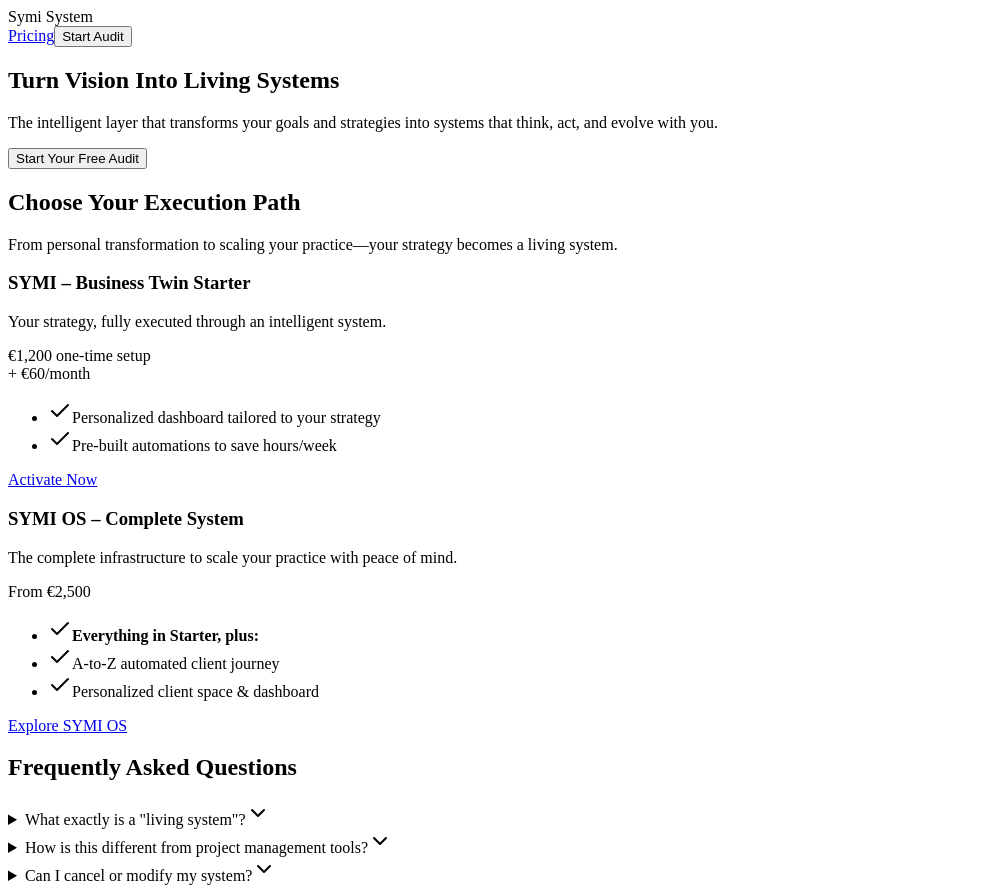
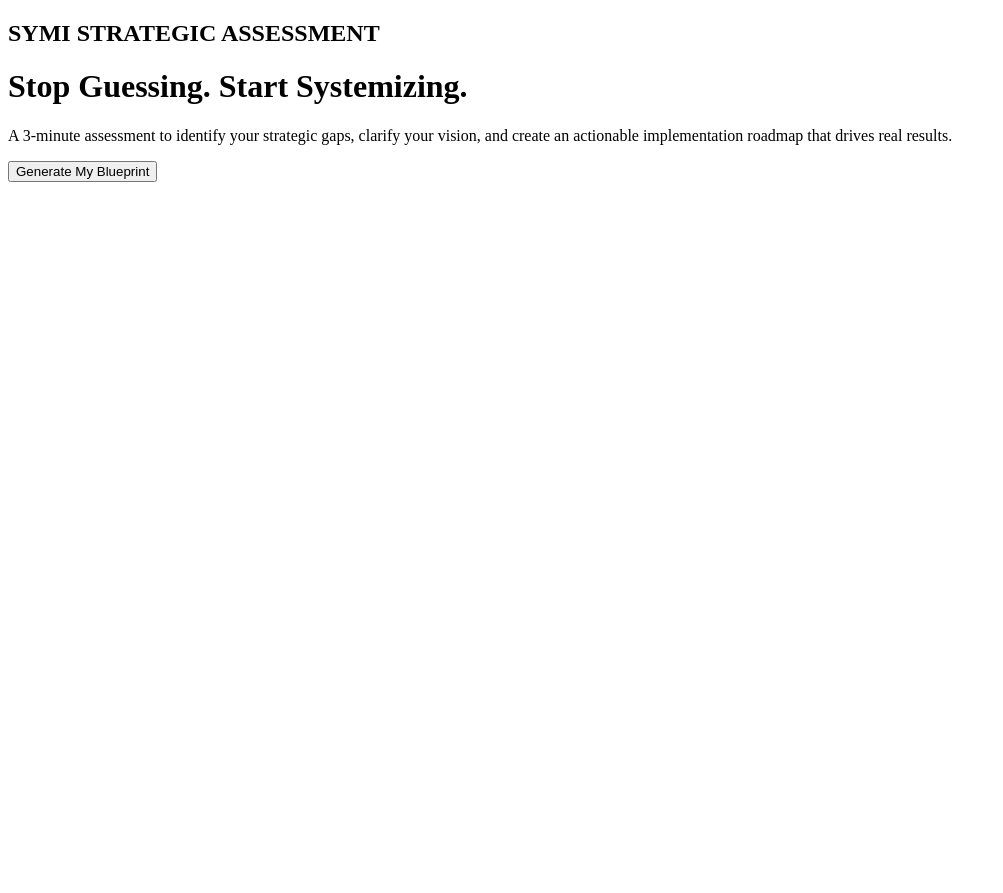
Before and after one commit to echofield/symi-final-project, a Next.js app: page / in a window 1280 px wide. Shown: the whole page, without its empty margins (0-1003 px from the left). After the commit the page ends 800 px from the top, so only its background shows below. Built offline with nearby package versions, Linux system fonts and the light colour scheme.

Commit message:
Update page.js

```diff
--- a/src/app/page.js
+++ b/src/app/page.js
@@ -1,35 +1,23 @@
 'use client';
 
-import React, { useState, useEffect } from 'react';
+import React, { useState } from 'react';
 import dynamic from 'next/dynamic';
-import { Check, ChevronDown } from 'lucide-react';
+import { Check } from 'lucide-react';
 
-// --- Composants de la Page d'Accueil ---
-
-const Header = ({ onStartAudit }) => (
-    <header className="p-6 w-full">
-        <div className="container mx-auto flex justify-between items-center">
-            <span className="font-mono text-sm font-semibold">Symi System</span>
-            <div className="flex items-center space-x-4">
-                <a href="#pricing" className="btn hidden md:inline-flex">Pricing</a>
-                <button onClick={onStartAudit} className="btn btn-primary">Start Audit</button>
-            </div>
-        </div>
-    </header>
+// --- NOUVELLE SECTION D'ACCUEIL ---
+const LandingSection = ({ onStartAudit }) => (
+    <div className="w-full max-w-2xl text-center">
+        <h2 className="text-sm font-bold tracking-widest text-purple-600 uppercase">SYMI STRATEGIC ASSESSMENT</h2>
+        <h1 className="mt-4 text-4xl md:text-5xl font-bold text-gray-900">Stop Guessing. Start Systemizing.</h1>
+        <p className="mt-6 text-lg text-gray-600 max-w-xl mx-auto">A 3-minute assessment to identify your strategic gaps, clarify your vision, and create an actionable implementation roadmap that drives real results.</p>
+        <button onClick={onStartAudit} className="btn btn-primary mt-8 text-lg px-10 py-4">
+            Generate My Blueprint
+        </button>
+    </div>
 );
 
-const HeroSection = ({ onStartAudit }) => (
-    <section className="w-full text-center py-20">
-        <div className="max-w-4xl mx-auto">
-            <h1 className="text-4xl md:text-5xl lg:text-6xl font-bold tracking-tighter text-gray-800">Turn Vision Into Living Systems</h1>
-            <p className="max-w-2xl mx-auto mt-6 text-lg md:text-xl text-gray-600">The intelligent layer that transforms your goals and strategies into systems that think, act, and evolve with you.</p>
-            <div className="mt-8">
-                <button onClick={onStartAudit} className="btn btn-primary text-lg px-8 py-4">Start Your Free Audit</button>
-            </div>
-        </div>
-    </section>
-);
 
+// --- SECTION PRIX (MAINTENANT UN COMPOSANT SÉPARÉ) ---
 const PricingSection = () => (
     <section id="pricing" className="w-full py-20">
         <div className="text-center mb-12 max-w-3xl mx-auto">
@@ -70,52 +58,23 @@ const PricingSection = () => (
     </section>
 );
 
-const FaqSection = () => {
-    const faqItems = [
-        { q: "What exactly is a \"living system\"?", a: "Unlike static documents or to-do lists, SYMI creates intelligent systems that adapt, remind, optimize, and evolve based on your progress and changing needs." },
-        { q: "How is this different from project management tools?", a: "Project management tracks tasks. SYMI creates intelligence—systems that understand your objectives, anticipate needs, and optimize execution automatically." },
-        { q: "Can I cancel or modify my system?", a: "Yes. Monthly hosting can be paused anytime, and systems can be modified as your needs evolve. We build for growth, not lock-in." },
-    ];
-    return (
-        <section id="faq" className="w-full py-20">
-            <div className="text-center mb-12 max-w-3xl mx-auto">
-                <h2 className="text-3xl font-bold mb-4">Frequently Asked Questions</h2>
-            </div>
-            <div className="max-w-3xl mx-auto space-y-4">
-                {faqItems.map((item, index) => (
-                    <details key={index} className="faq-item bg-white/50 rounded-2xl border border-white/30" style={{ backdropFilter: 'blur(20px)' }}>
-                        <summary>
-                            <span>{item.q}</span>
-                            <ChevronDown className="faq-icon w-5 h-5" />
-                        </summary>
-                        <div className="faq-content">{item.a}</div>
-                    </details>
-                ))}
-            </div>
-        </section>
-    );
-};
-
-
-// --- Composant Principal de la Page ---
+// --- COMPOSANT PRINCIPAL DE L'APPLICATION ---
 const Dashboard = dynamic(() => import('../components/Dashboard'), {
     ssr: false,
     loading: () => <div className="flex items-center justify-center h-screen w-full"><p className="text-lg text-gray-600">Loading Dashboard...</p></div>
 });
 
 export default function HomePage() {
-    const [appState, setAppState] = useState('landing'); // landing, audit, scanning, report
+    const [appState, setAppState] = useState('landing'); // landing, audit, scanning, report, pricing
     const [currentQuestion, setCurrentQuestion] = useState(0);
     const [answers, setAnswers] = useState({});
     const [blueprintData, setBlueprintData] = useState(null);
 
     const questions = [
         { id: 'main_goal', question: 'Before we begin — what transformation do you want to create for your clients?', type: 'textarea', placeholder: 'Describe the outcome you help people achieve...' },
-        { id: 'business_model', question: 'How do you currently work with clients? (Select all that apply)', type: 'checkbox', options: [ 'One-on-one sessions (trading time for money)', 'Group programs (manual but scalable)', 'Digital products (automated but low-touch)', 'Mix of services and systems', 'Building toward automated client systems' ] },
-        { id: 'scaling_challenge', question: 'What\'s your biggest challenge in scaling your expertise?', type: 'radio', options: [ 'Limited by hours in the day', 'Clients don\'t follow through between sessions', 'Hard to track client progress and results', 'Manual work that could be automated', 'Want to productize but don\'t know how' ] },
-        { id: 'client_success_metric', question: 'How do you currently measure client success?', type: 'radio', options: [ 'Client feedback and testimonials', 'Completion of action items between sessions', 'Achievement of specific measurable outcomes', 'Client retention and referrals', 'Hard to measure - mostly intuitive' ] },
-        { id: 'automation_vision', question: 'If you could automate one thing in your practice, what would it be?', type: 'textarea', placeholder: 'Be specific about what takes most of your time...' },
-        { id: 'email', question: 'Where should we send your personalized Expert OS blueprint?', type: 'email', placeholder: 'Your primary email...' }
+        { id: 'business_model', question: 'How do you currently work with clients? (Select all that apply)', type: 'checkbox', options: [ 'One-on-one sessions', 'Group programs', 'Digital products', 'Mix of services and systems' ] },
+        { id: 'scaling_challenge', question: 'What\'s your biggest challenge in scaling your expertise?', type: 'radio', options: [ 'Limited by hours in the day', 'Clients don\'t follow through', 'Hard to track client progress', 'Manual work to automate' ] },
+        { id: 'email', question: 'Finally, where should we send your personalized blueprint?', type: 'email', placeholder: 'Your primary email...' }
     ];
 
     const handleAnswer = (questionId, value) => {
@@ -167,21 +126,16 @@ export default function HomePage() {
         }
     };
 
-    const handleKeyDown = (e) => {
-        if (e.key === 'Enter' && (questions[currentQuestion].type === 'textarea' || questions[currentQuestion].type === 'email')) {
-            e.preventDefault();
-            handleNext();
-        }
-    };
-
     const renderAudit = () => (
-        <div className="w-full max-w-2xl bg-white/50 p-8 rounded-2xl shadow-lg border border-white/30" style={{ backdropFilter: 'blur(20px)' }}>
-            <h2 className="text-2xl font-bold mb-2 text-gray-800">{questions[currentQuestion].question}</h2>
+        <div className="w-full max-w-2xl">
+            <div className="text-center mb-12">
+                 <h2 className="text-2xl font-bold mb-2 text-gray-800">{questions[currentQuestion].question}</h2>
+            </div>
             <div className="mt-6">
-                {questions[currentQuestion].type === 'textarea' && <textarea rows="4" className="form-input" onKeyDown={handleKeyDown} placeholder={questions[currentQuestion].placeholder} onChange={e => handleAnswer(questions[currentQuestion].id, e.target.value)} value={answers[questions[currentQuestion].id] || ''} />}
-                {questions[currentQuestion].type === 'email' && <input type="email" className="form-input" onKeyDown={handleKeyDown} placeholder={questions[currentQuestion].placeholder} onChange={e => handleAnswer(questions[currentQuestion].id, e.target.value)} value={answers[questions[currentQuestion].id] || ''} />}
+                {questions[currentQuestion].type === 'textarea' && <textarea rows="4" className="form-input" placeholder={questions[currentQuestion].placeholder} onChange={e => handleAnswer(questions[currentQuestion].id, e.target.value)} value={answers[questions[currentQuestion].id] || ''} />}
+                {questions[currentQuestion].type === 'email' && <input type="email" className="form-input" placeholder={questions[currentQuestion].placeholder} onChange={e => handleAnswer(questions[currentQuestion].id, e.target.value)} value={answers[questions[currentQuestion].id] || ''} />}
                 {(questions[currentQuestion].type === 'radio' || questions[currentQuestion].type === 'checkbox') && (
-                    <div className="space-y-3">
+                    <div className="space-y-3 max-w-lg mx-auto">
                         {questions[currentQuestion].options.map(option => (
                             <label key={option} className="block w-full cursor-pointer bg-white border-2 border-gray-200 rounded-lg p-4 text-lg text-gray-700 hover:border-purple-500 transition-colors duration-200 has-[:checked]:border-purple-600 has-[:checked]:bg-purple-50">
                                 <input
@@ -202,7 +156,7 @@ export default function HomePage() {
                     </div>
                 )}
             </div>
-            <div className="mt-8 flex justify-between items-center">
+            <div className="mt-8 flex justify-between items-center max-w-lg mx-auto">
                 {currentQuestion > 0 ? <button onClick={handleBack} className="btn">Back</button> : <div />}
                 <span className="font-mono text-sm text-gray-500">{currentQuestion + 1} / {questions.length}</span>
                 <button onClick={handleNext} className="btn btn-primary">
@@ -221,21 +175,17 @@ export default function HomePage() {
 
     const renderContent = () => {
         switch (appState) {
-            case 'landing':
+            case 'landing': return <LandingSection onStartAudit={() => setAppState('audit')} />;
+            case 'audit': return renderAudit();
+            case 'scanning': return renderScanning();
+            case 'report':
                 return (
                     <div className="w-full">
-                        <Header onStartAudit={() => setAppState('audit')} />
-                        <main className="container mx-auto px-6">
-                            <HeroSection onStartAudit={() => setAppState('audit')} />
-                            <PricingSection />
-                            <FaqSection />
-                        </main>
+                        <Dashboard data={blueprintData} />
+                        <PricingSection />
                     </div>
                 );
-            case 'audit': return renderAudit();
-            case 'scanning': return renderScanning();
-            case 'report': return <Dashboard data={blueprintData} />;
-            default: return <HeroSection onStartAudit={() => setAppState('audit')} />;
+            default: return <LandingSection onStartAudit={() => setAppState('audit')} />;
         }
     };
 
```
